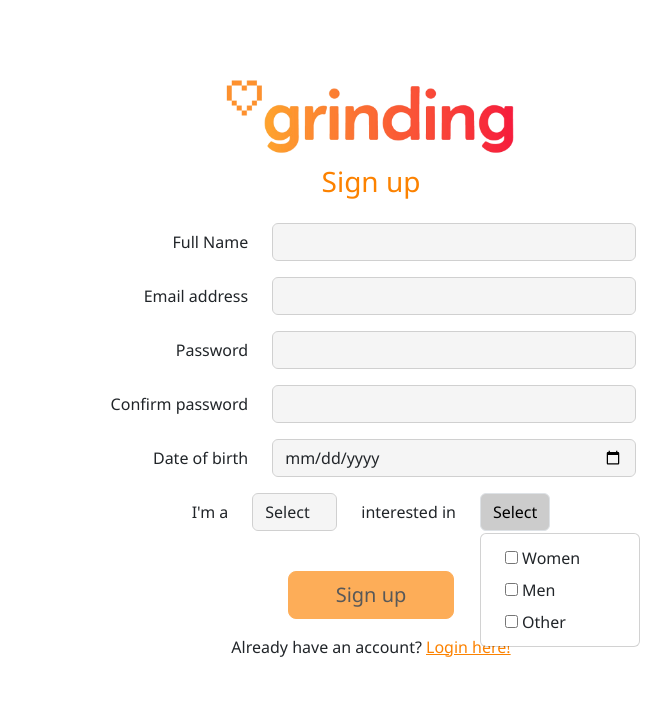
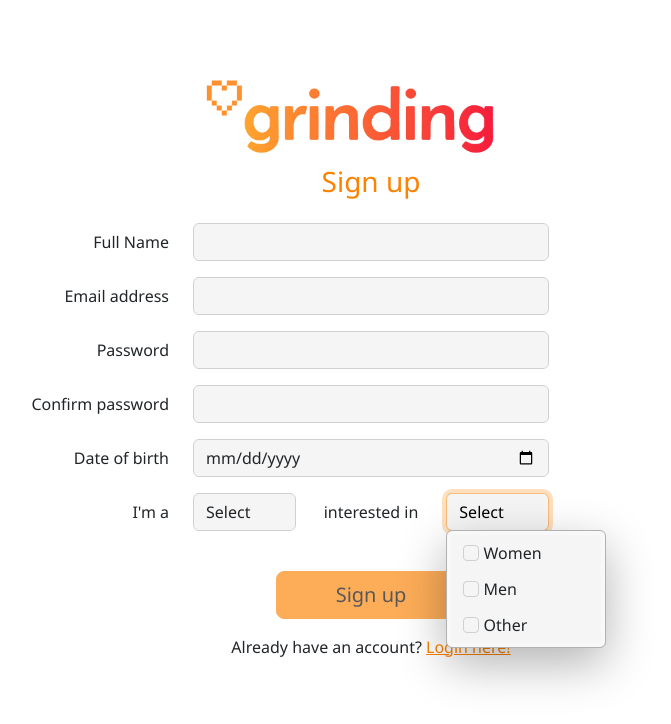
Before and after one commit to karolsowi/dating-app, an Angular app in the folder client/: page /auth/register in a window 1280 px wide. Both pictures are taken after a click on the button "Select". Shown: the top 724 px of the page, without its empty margins (269-940 px from the left). Built offline with nearby package versions, Linux system fonts and the light colour scheme.

Commit message:
Fix login and register page alignment

```diff
--- a/client/src/app/auth/login/login.component.html
+++ b/client/src/app/auth/login/login.component.html
@@ -1,39 +1,42 @@
 <div class="container mt-5">
   <div class="row justify-content-center">
-    <div class="col-md-6">
+    <div class="col-8">
       <div class="text-center my-4">
-        <img src="/logo.png" alt="Grinding Logo" style="max-width: 300px; height: auto;" class="mb-2">
+        <img src="/logo.png" alt="Grinding Logo" style="max-width: 300px; height: auto; margin-left: -40px;" class="mb-2">
         <h3 class="text-primary">Login</h3>
       </div>
       <form [formGroup]="loginForm" (ngSubmit)="onSubmit()">
         <div class="row mb-3 justify-content-center">
           <label for="email" class="col-3 text-end col-form-label">Email address</label>
-          <div class="col-7">
+          <div class="col-6">
             <input type="email" class="form-control" id="email" formControlName="email" [ngClass]="{
                 'is-invalid': loginForm.get('email')?.touched && loginForm.get('email')?.invalid
               }" />
             <div class="invalid-feedback">Please enter a valid email.</div>
           </div>
+          <div class="col-3"></div>
         </div>
         <div class="row mb-3 justify-content-center">
           <label for="password" class="col-3 text-end col-form-label">Password</label>
-          <div class="col-7">
+          <div class="col-6">
             <input type="password" class="form-control" id="password" formControlName="password" [ngClass]="{
                 'is-invalid':
                   loginForm.get('password')?.touched && loginForm.get('password')?.invalid
               }" />
             <div class="invalid-feedback">Password is required.</div>
           </div>
+          <div class="col-3"></div>
         </div>
 
         <div class="row mb-3 justify-content-center">
           <div class="col-3"></div>
-          <div class="col-7">
+          <div class="col-6">
             <div class="form-check">
               <input class="form-check-input" type="checkbox" id="rememberMe" />
               <label class="form-check-label" for="rememberMe"> Remember me </label>
             </div>
           </div>
+          <div class="col-3"></div>
         </div>
 
         <div *ngIf="error" class="alert alert-danger">
--- a/client/src/app/auth/register/register.component.html
+++ b/client/src/app/auth/register/register.component.html
@@ -1,43 +1,46 @@
 <div class="container mt-5">
   <div class="row justify-content-center">
-    <div class="col-md-7">
+    <div class="col-8">
       <div class="text-center my-4">
-        <img src="/logo.png" alt="Grinding Logo" style="max-width: 300px; height: auto;" class="mb-2">
+        <img src="/logo.png" alt="Grinding Logo" style="max-width: 300px; height: auto; margin-left: -40px;" class="mb-2">
         <h3 class="text-primary">Sign up</h3>
       </div>
-      <form [formGroup]="registerForm" (ngSubmit)="onSubmit()">
+      <form class="pr-5" [formGroup]="registerForm" (ngSubmit)="onSubmit()">
         <div class="mb-3 row justify-content-center">
           <label for="name" class="col-3 text-end col-form-label">Full Name</label>
-          <div class="col-7">
+          <div class="col-6">
             <input type="text" class="form-control" id="name" formControlName="name" [ngClass]="{
                 'is-invalid': registerForm.get('name')?.touched && registerForm.get('name')?.invalid
               }" />
             <div class="invalid-feedback">Name is required.</div>
           </div>
+          <div class="col-3"></div>
         </div>
         <div class="mb-3 row justify-content-center">
           <label for="email" class="col-3 text-end col-form-label">Email address</label>
-          <div class="col-7">
+          <div class="col-6">
             <input type="email" class="form-control" id="email" formControlName="email" [ngClass]="{
                 'is-invalid':
                   registerForm.get('email')?.touched && registerForm.get('email')?.invalid
               }" />
             <div class="invalid-feedback">Please enter a valid email.</div>
           </div>
+          <div class="col-3"></div>
         </div>
         <div class="mb-3 row justify-content-center">
           <label for="password" class="col-3 text-end col-form-label">Password</label>
-          <div class="col-7">
+          <div class="col-6">
             <input type="password" class="form-control" id="password" formControlName="password" [ngClass]="{
                 'is-invalid':
                   registerForm.get('password')?.touched && registerForm.get('password')?.invalid
               }" />
             <div class="invalid-feedback">Password must be at least 6 characters.</div>
           </div>
+          <div class="col-3"></div>
         </div>
         <div class="mb-3 row justify-content-center">
           <label for="confirm-password" class="col-3 text-end col-form-label">Confirm password</label>
-          <div class="col-7">
+          <div class="col-6">
             <input type="password" class="form-control" id="confirm-password" formControlName="confirmPassword"
               [ngClass]="{
                 'is-invalid':
@@ -45,28 +48,30 @@
               }" />
             <div class="invalid-feedback">Passwords must match.</div>
           </div>
+          <div class="col-3"></div>
         </div>
         <div class="mb-3 row justify-content-center">
           <label for="dob" class="col-3 text-end col-form-label">Date of birth</label>
-          <div class="col-7">
+          <div class="col-6">
             <!-- Changed from col-3 to match others to keep alignment, or use col-3 but justify-content-center makes it weird if not consistent. Let's start with col-3 if it's just date, but keeping width consistent with others looks better. User said 'centered', 'one box'. Using col-7 for input wrapper makes it match above inputs -->
             <input type="date" class="form-control" id="dob" formControlName="dob" [max]="maxDob" />
           </div>
+          <div class="col-3"></div>
         </div>
-        <div class="mb-3 row justify-content-center align-items-center">
-          <label for="user-gender" class="col-auto col-form-label">I'm a</label>
-          <div class="col-auto">
-            <select class="form-control" id="user-gender" formControlName="userGender" style="width: auto;">
+        <div class="mb-3 row justify-content-center align-items-top">
+          <label for="user-gender" class="col-3 text-end col-form-label">I'm a</label>
+          <div class="col-2">
+            <select class="form-control" id="user-gender" formControlName="userGender">
               <option hidden value="">Select</option>
               <option value="woman">Woman</option>
               <option value="man">Man</option>
               <option value="other">Other</option>
             </select>
           </div>
-          <label for="partner-gender" class="col-auto col-form-label">interested in</label>
-          <div class="col-auto">
+          <label for="partner-gender" class="col-2 text-center col-form-label">interested in</label>
+          <div class="col-2">
             <div class="dropdown">
-              <button class="btn btn-light border text-start" type="button" data-bs-toggle="dropdown">
+              <button class="custom-select-dropdown btn btn-light text-start w-100" type="button" data-bs-toggle="dropdown">
                 {{
                 registerForm.get('partnerGender')?.value?.length
                 ? getPartnerGenderLabels()
@@ -74,10 +79,10 @@
                 }}
               </button>
 
-              <ul class="dropdown-menu p-2" style="width: 100%">
+              <ul class="dropdown-menu p-1" style="width: 100%">
                 <li *ngFor="let opt of partnerGenderOptions">
                   <label class="dropdown-item" #lbl>
-                    <input type="checkbox" [value]="opt.value"
+                    <input type="checkbox" class="form-check-input" [value]="opt.value"
                       (change)="onMultiSelectChange($event, 'partnerGender', lbl)" />
                     {{ opt.label }}
                   </label>
@@ -85,6 +90,7 @@
               </ul>
             </div>
           </div>
+          <div class="col-3"></div>
         </div>
         <div *ngIf="error" class="alert alert-danger">
           {{ error }}
--- /dev/null
+++ b/client/src/app/auth/register/register.component.scss
@@ -0,0 +1,58 @@
+@import '../../../styles/variables';
+
+/* Make the dropdown trigger look like a Bootstrap form-control */
+.custom-select-dropdown {
+  width: 100%;
+  background-color: $input-bg;
+  border: 1px solid $input-border-color;
+  border-radius: 0.375rem;
+  padding: 0.375rem 0.75rem;
+  font-size: 1rem;
+  line-height: 1.5;
+  text-align: left;
+  cursor: default;
+
+  /* Remove button look */
+  box-shadow: none;
+  outline: none;
+  appearance: none;
+
+  &:hover {
+    background-color: $input-bg;
+    border-color: $input-border-color;
+  }
+
+  &:focus,
+  &:active,
+  &:focus-visible {
+    background-color: $input-bg;
+    border-color: rgba($primary, 0.5);
+    box-shadow: 0 0 0 0.25rem rgba($primary, 0.25);
+  }
+}
+
+/* Make the dropdown menu match the input styling */
+.custom-select-dropdown + .dropdown-menu {
+  border: 1px solid darken($input-border-color, 12%);
+  border-radius: 0.375rem;
+  background-color: lighten($input-bg, 1%);
+  padding: 0;
+  margin-top: -2.5px !important;
+  box-shadow: 0 1rem 3rem rgba(0, 0, 0, 0.3);
+  cursor: default;
+}
+
+/* Style each dropdown item like select options */
+.custom-select-dropdown + .dropdown-menu .dropdown-item {
+  padding: 0.375rem 0.75rem;
+  margin: 0;
+  background-color: $input-bg;
+  border-radius: 0.175rem;
+  cursor: default;
+}
+
+/* Hover effect similar to select option highlight */
+.custom-select-dropdown + .dropdown-menu .dropdown-item:hover {
+  background-color: darken($input-bg, 11%);
+  cursor: default;
+}
--- a/client/src/app/auth/register/register.component.ts
+++ b/client/src/app/auth/register/register.component.ts
@@ -9,7 +9,7 @@ import { CommonModule } from '@angular/common';
     standalone: true,
     imports: [CommonModule, ReactiveFormsModule, RouterModule],
     templateUrl: './register.component.html',
-    styleUrl: './register.component.css'
+    styleUrl: './register.component.scss'
 })
 export class RegisterComponent {
     registerForm: FormGroup;
--- a/client/src/styles.scss
+++ b/client/src/styles.scss
@@ -1,21 +1,4 @@
-/* Theme colors */
-$primary:   #fc8200;
-$secondary: #6c757d;
-$success:   #198754;
-$info:      #0dcaf0;
-$warning:   #ffc107;
-$danger:    #dc3545;
-$light:     #ffffff;
-$dark:      #212529;
-
-/* Input customization */
-$input-bg: #f5f5f5;
-$input-border-color: #d0d0d0;
-
-/* Checkbox customization */
-$form-check-input-border: 1px solid #d0d0d0;
-
-/* Import Bootstrap after overrides */
+@import "styles/variables";
 @import "bootstrap/scss/bootstrap";
 
 body {
```
